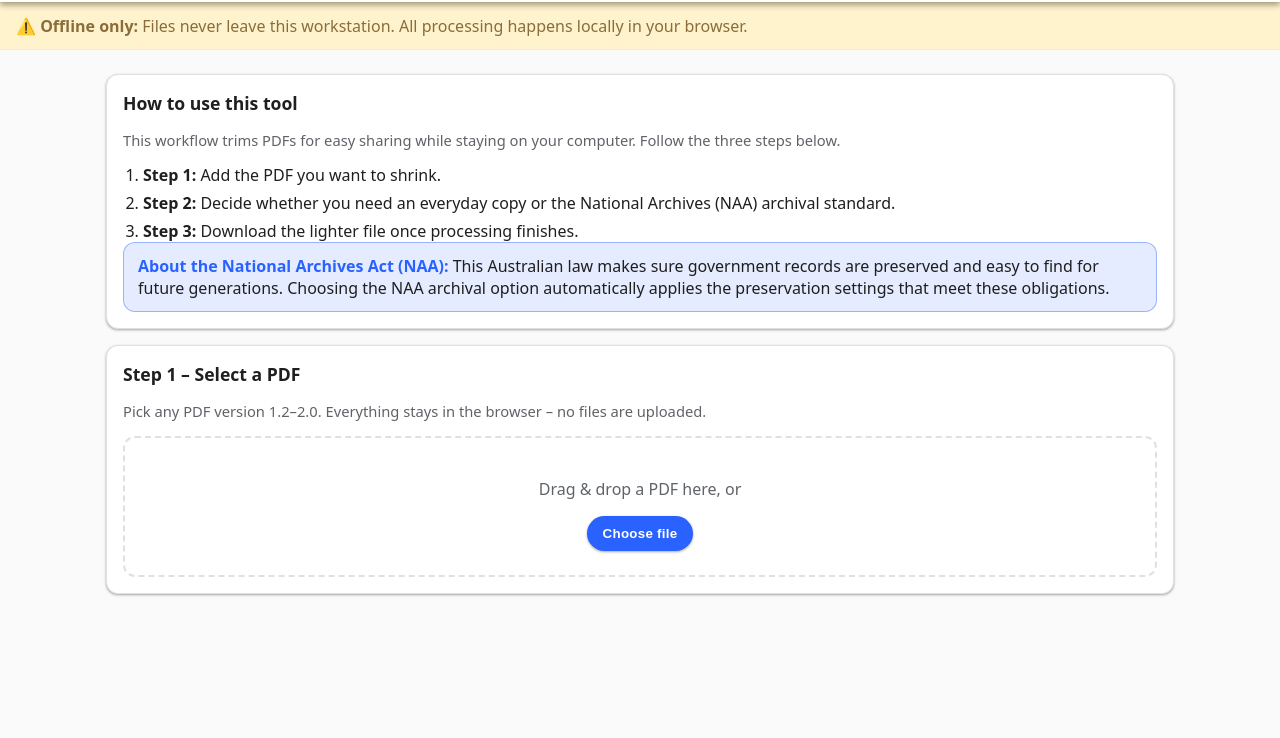
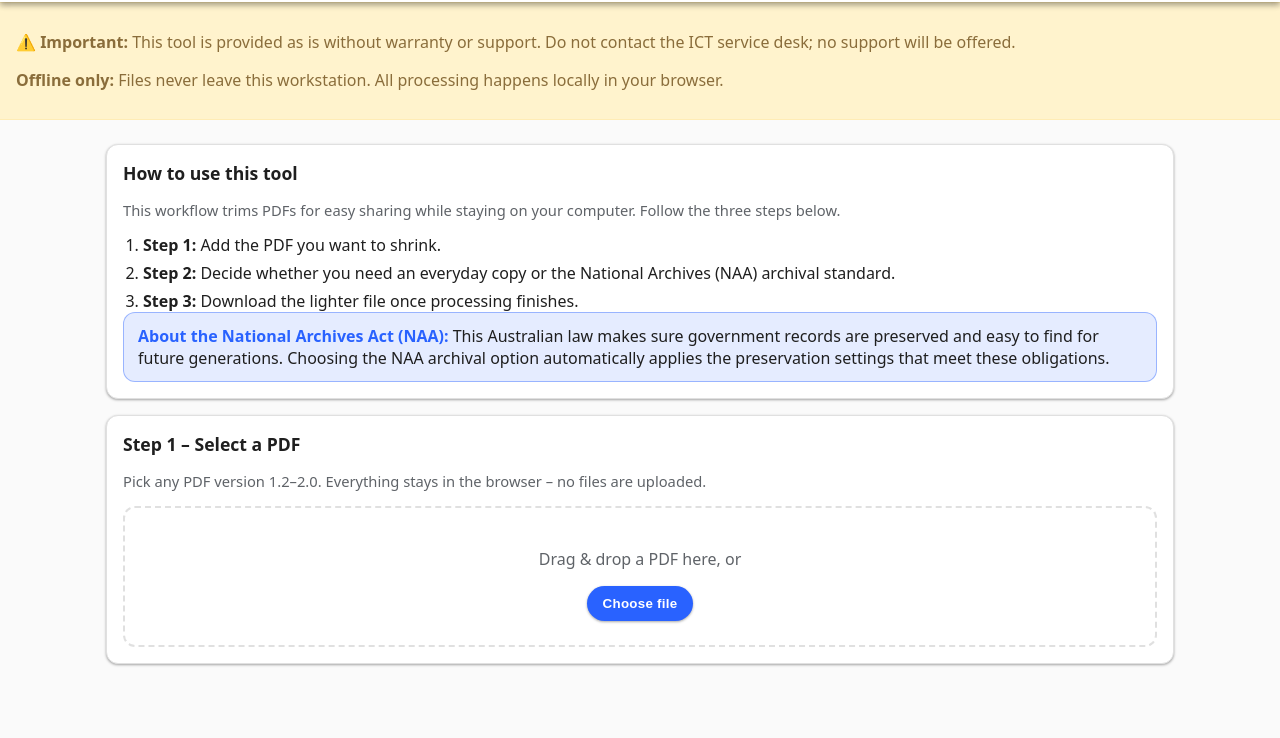
Before and after one commit to J3nk0J1/web-tools, a plain HTML site: page tools/pdf-compressor/index.html in a window 1280 px wide. Shown: the part 62-800 px from the top of the page. Drawn offline with Linux system fonts and the light colour scheme.

Commit message:
Add mandatory support disclaimer to notice bar

```diff
--- a/tools/pdf-compressor/index.html
+++ b/tools/pdf-compressor/index.html
@@ -49,7 +49,8 @@
   <div id="errorBanner" class="error-banner" role="alert" aria-hidden="true"></div>
 
   <aside class="warning" role="note" aria-live="polite">
-    <strong>⚠️ Offline only:</strong> Files never leave this workstation. All processing happens locally in your browser.
+    <p><strong>⚠️ Important:</strong> This tool is provided as is without warranty or support. Do not contact the ICT service desk; no support will be offered.</p>
+    <p><strong>Offline only:</strong> Files never leave this workstation. All processing happens locally in your browser.</p>
   </aside>
 
   <main class="tool-content" role="main">
```
